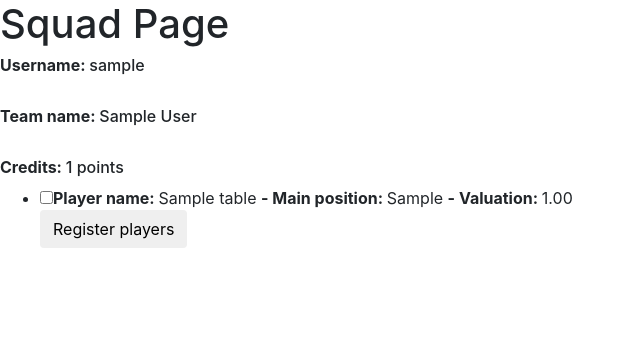
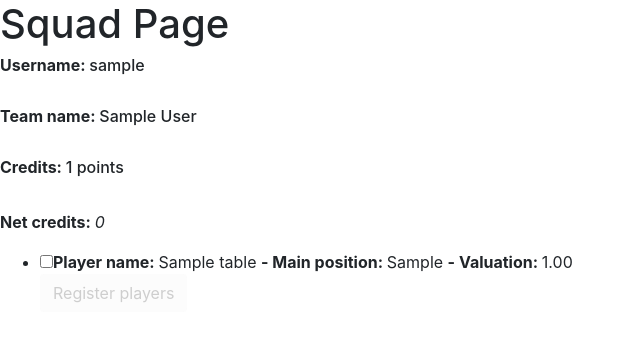
Before and after one commit to Laurence2013/groopstr, a Django app: page /squad/ in a window 1280 px wide. Shown: the top 342 px of the page, without its empty margins (0-640 px from the left). Run offline with Django 3.2, Linux system fonts and the light colour scheme; a user stored in the database is signed in; tables that the repository leaves empty hold one stand-in row (values such as "Sample post"); some libraries are stand-ins or nearby versions.

Commit message:
19 groopstr

```diff
--- a/templates/squad.html
+++ b/templates/squad.html
@@ -9,6 +9,8 @@
 <h6><b>Team name: </b>{{ team_name }}</h6>
 <br />
 <h6><b>Credits: </b>{{ credits }} points</h6>
+<br />
+<p><b>Net credits: </b><i id="net_credits"></i></p>
 <ul>
   <form action="{% url 'squad' %}" method="POST" class="post-form">{% csrf_token %}
     {% for player in players %}
@@ -16,10 +18,14 @@
       <b> - Main position: </b>{{ player.player_position_1 }}
       <b id="valuation"> - Valuation: </b>{{ player.current_player_value }}</li>
     {% endfor %}
-    <button type="submit" class="save btn btn-default">Register players</button>
+    <button type="submit" id="reg_player" class="save btn btn-default">Register players</button>
   </form>
 </ul>
 <script type="text/javascript">
+  if (document.getElementById("net_credits").innerText == ""){
+    document.getElementById("reg_player").disabled = true;
+    document.getElementById("net_credits").innerHTML = 0;
+  }
   function myfunc() {
     var valuation_sum = [];
     const reducer = (accumulator, currentValue) => accumulator + currentValue;
@@ -29,7 +35,23 @@
         valuation_sum.push(values);
       }
     }
-    console.log({{ credits }} - valuation_sum.reduce(reducer));
+    if (valuation_sum.length > 0) {
+      document.getElementById("reg_player").disabled = false;
+      document.getElementById("net_credits").innerHTML = {{ credits }} - valuation_sum.reduce(reducer);
+    } else {
+      document.getElementById("net_credits").innerHTML = 0;
+      document.getElementById("reg_player").disabled = true;
+    }
+    if (document.getElementById("net_credits").innerText < 0) {
+      document.getElementById("reg_player").disabled = true;
+      alert('You cannot have any more players');
+      for (i = 1; i < document.getElementsByTagName('input').length; i++) {
+        if (document.getElementsByTagName('input')[i].checked == true) {
+          document.getElementsByTagName('input')[i].checked = false;
+          document.getElementById("net_credits").innerHTML = 0;
+        }
+      }
+    }
   }
 </script>
 {% endblock %}
```
